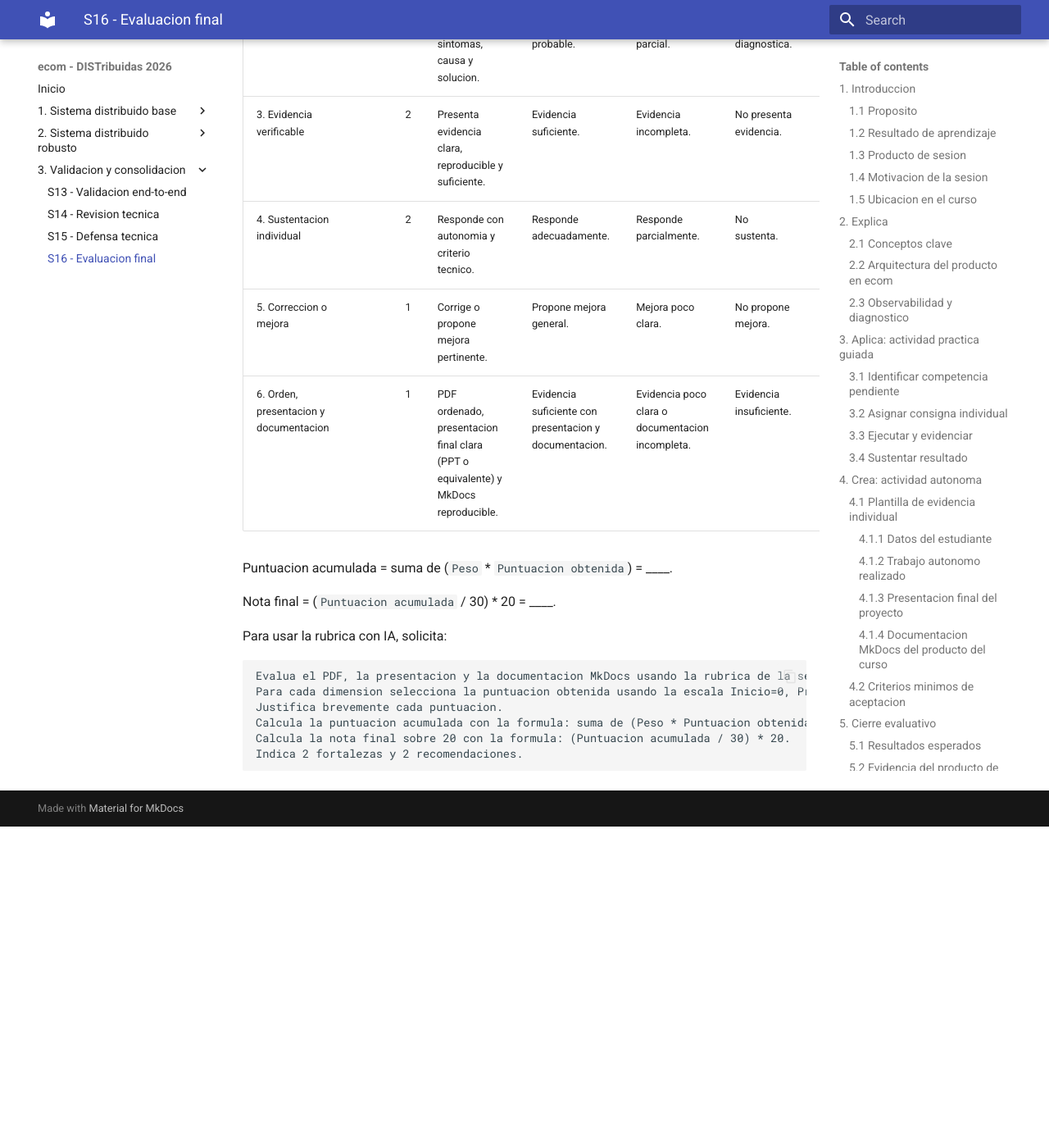
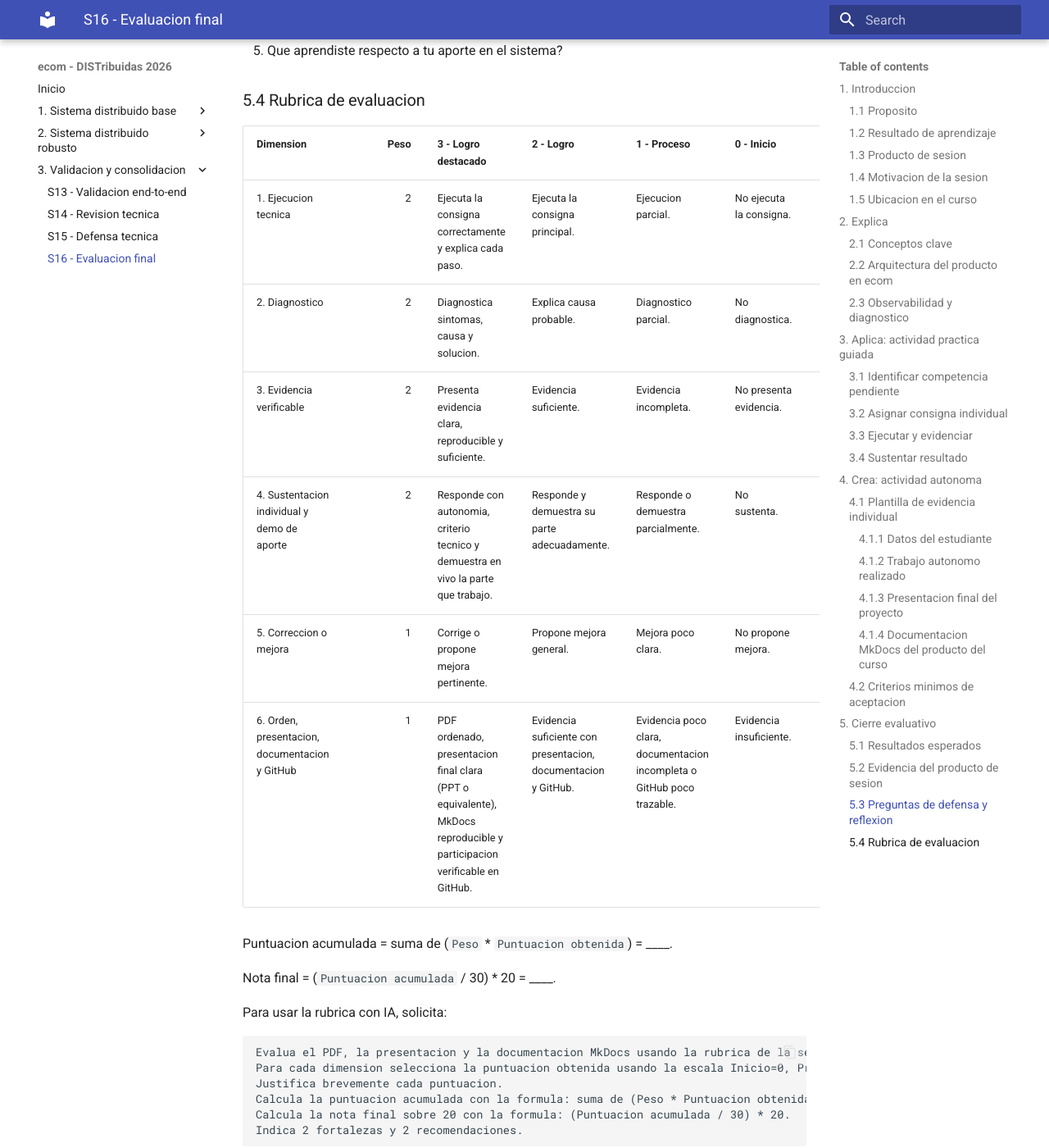
Before and after one commit to 261dist/ecom, an MkDocs documentation site: the page built from docs/sesiones/s16-evaluacion-final.md, in a window 1280 px wide and 1400 px high, scrolled down 5926 px. Shown: the whole window at 82% size. Built offline with MkDocs 1.6.1 and Material for MkDocs 9.7.7, drawn with Linux system fonts in a browser that asks for light colours; before the commit the page ends 6934 px from its top, so only the background shows below that; some of the changed text lies outside the part shown.

Commit message:
first commit

````diff
--- a/docs/sesiones/s16-evaluacion-final.md
+++ b/docs/sesiones/s16-evaluacion-final.md
@@ -120,6 +120,8 @@
 2. Presentacion final del proyecto (PPT o equivalente).
 3. Documentacion MkDocs del producto del curso con guias reproducibles de los artefactos de sesion.
 
+Ademas, el repositorio GitHub debe evidenciar el aporte o participacion de cada integrante del equipo, y cada integrante debe mostrar una demo de la parte que trabajo.
+
 Entrega el PDF:
 
 ```text
@@ -141,6 +143,8 @@
 - Sesion: S16 - Evaluacion final
 - Rol o aporte realizado:
 - Link de GitHub:
+- Evidencia de participacion en GitHub:
+- Parte del sistema que demostrara en vivo:
 
 #### 4.1.2 Trabajo autonomo realizado
 
@@ -162,6 +166,8 @@
 - Ejecucion DEV y PROD local.
 - Evidencias principales.
 - Aporte individual de cada integrante.
+- Evidencia de participacion de cada integrante en GitHub.
+- Demo asignada a cada integrante.
 - Riesgos, incidencias y mejoras futuras.
 
 #### 4.1.4 Documentacion MkDocs del producto del curso
@@ -179,6 +185,8 @@
 - PDF con nombre correcto.
 - Presentacion final del proyecto entregada.
 - Documentacion MkDocs reproducible del producto del curso.
+- GitHub evidencia aporte o participacion de cada integrante.
+- Cada integrante demuestra en vivo la parte que trabajo.
 - Competencia identificada.
 - Consigna ejecutada.
 - Evidencia verificable.
@@ -194,6 +202,8 @@
 - Evidencia individual presentada.
 - Resultado registrado.
 - Retroalimentacion final aplicada.
+- Demo individual de la parte trabajada por cada integrante.
+- Participacion de cada integrante verificable en GitHub.
 
 ### 5.2 Evidencia del producto de sesion
 
@@ -220,9 +230,9 @@
 | 1. Ejecucion tecnica | 2 | Ejecuta la consigna correctamente y explica cada paso. | Ejecuta la consigna principal. | Ejecucion parcial. | No ejecuta la consigna. | |
 | 2. Diagnostico | 2 | Diagnostica sintomas, causa y solucion. | Explica causa probable. | Diagnostico parcial. | No diagnostica. | |
 | 3. Evidencia verificable | 2 | Presenta evidencia clara, reproducible y suficiente. | Evidencia suficiente. | Evidencia incompleta. | No presenta evidencia. | |
-| 4. Sustentacion individual | 2 | Responde con autonomia y criterio tecnico. | Responde adecuadamente. | Responde parcialmente. | No sustenta. | |
+| 4. Sustentacion individual y demo de aporte | 2 | Responde con autonomia, criterio tecnico y demuestra en vivo la parte que trabajo. | Responde y demuestra su parte adecuadamente. | Responde o demuestra parcialmente. | No sustenta. | |
 | 5. Correccion o mejora | 1 | Corrige o propone mejora pertinente. | Propone mejora general. | Mejora poco clara. | No propone mejora. | |
-| 6. Orden, presentacion y documentacion | 1 | PDF ordenado, presentacion final clara (PPT o equivalente) y MkDocs reproducible. | Evidencia suficiente con presentacion y documentacion. | Evidencia poco clara o documentacion incompleta. | Evidencia insuficiente. | |
+| 6. Orden, presentacion, documentacion y GitHub | 1 | PDF ordenado, presentacion final clara (PPT o equivalente), MkDocs reproducible y participacion verificable en GitHub. | Evidencia suficiente con presentacion, documentacion y GitHub. | Evidencia poco clara, documentacion incompleta o GitHub poco trazable. | Evidencia insuficiente. | |
 
 Puntuacion acumulada = suma de (`Peso` * `Puntuacion obtenida`) = ____.
 
````
Also changed, not shown: docs/sesiones/s05-evaluacion-u1.md (+12 -2 lines), docs/sesiones/s12-evaluacion-u2.md (+12 -2 lines).
